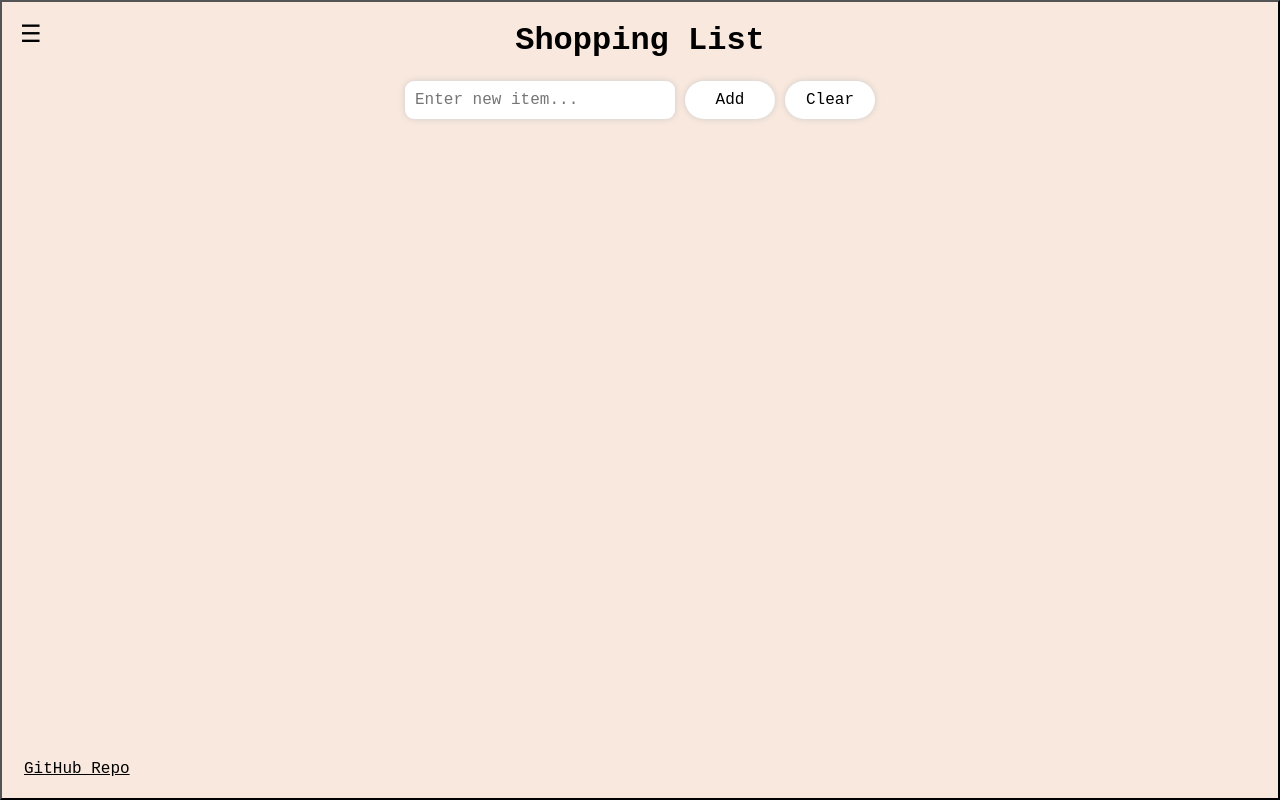
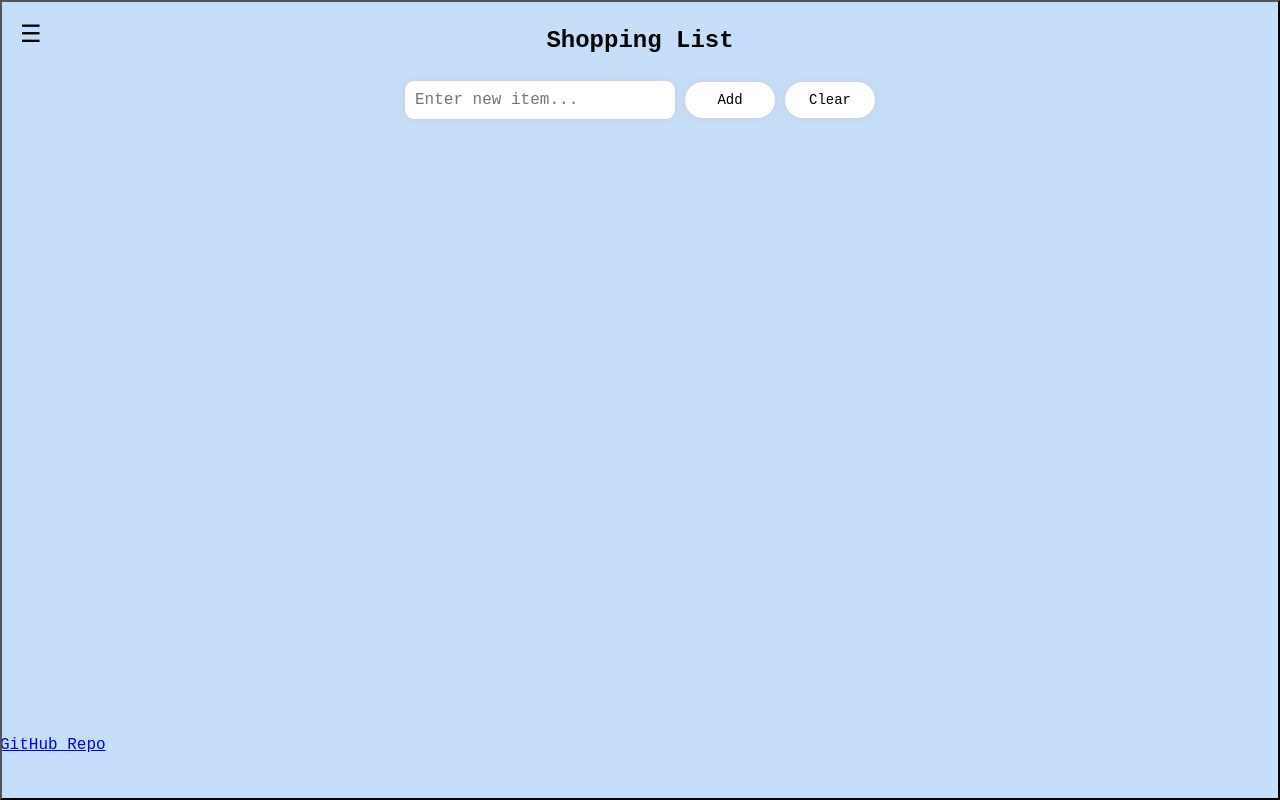
Before and after one commit to LattiVuitton/Shopping-List, a plain HTML site: page index.html in a window 1280 px wide. Drawn offline with Linux system fonts and the light colour scheme.

Commit message:
Change colours

```diff
--- a/UI.css
+++ b/UI.css
@@ -1,5 +1,5 @@
 body{
-    background-color:rgb(249, 232, 221);
+    background-color:rgb(197, 222, 250);
     margin: 0;
     font-family: 'Courier New', Courier, monospace;
 }
@@ -16,6 +16,7 @@ p {
 
 h1 {
     font-family: 'Courier New', Courier, monospace;
+    font-size:x-large;
     height: 10vh;
     width: 100vw;
     margin: 0;
@@ -33,18 +34,6 @@ h2{
     font-size: large;
     display: block; /* Display block instead of inline */
     transition: 0.3s; /* Transition effects on hover (color) */
-}
-
-.footer{
-    height: 5vh;
-    width: 97vw;
-    margin-left: 3vh;
-    margin-top: 3vh;
-    color: black;
-    display: flex;
-    justify-content: left;
-    text-decoration: underline;
-    z-index: 0;
 }
 
 .container {
@@ -204,7 +193,7 @@ vertical-align: middle;
 .clearButton {
     padding: 10px;
     border-radius: 20px;
-    font-size: 16px;
+    font-size: 14px;
     border: none;
     background-color: white;
     box-shadow: 0 0 6px #ccc;
```
